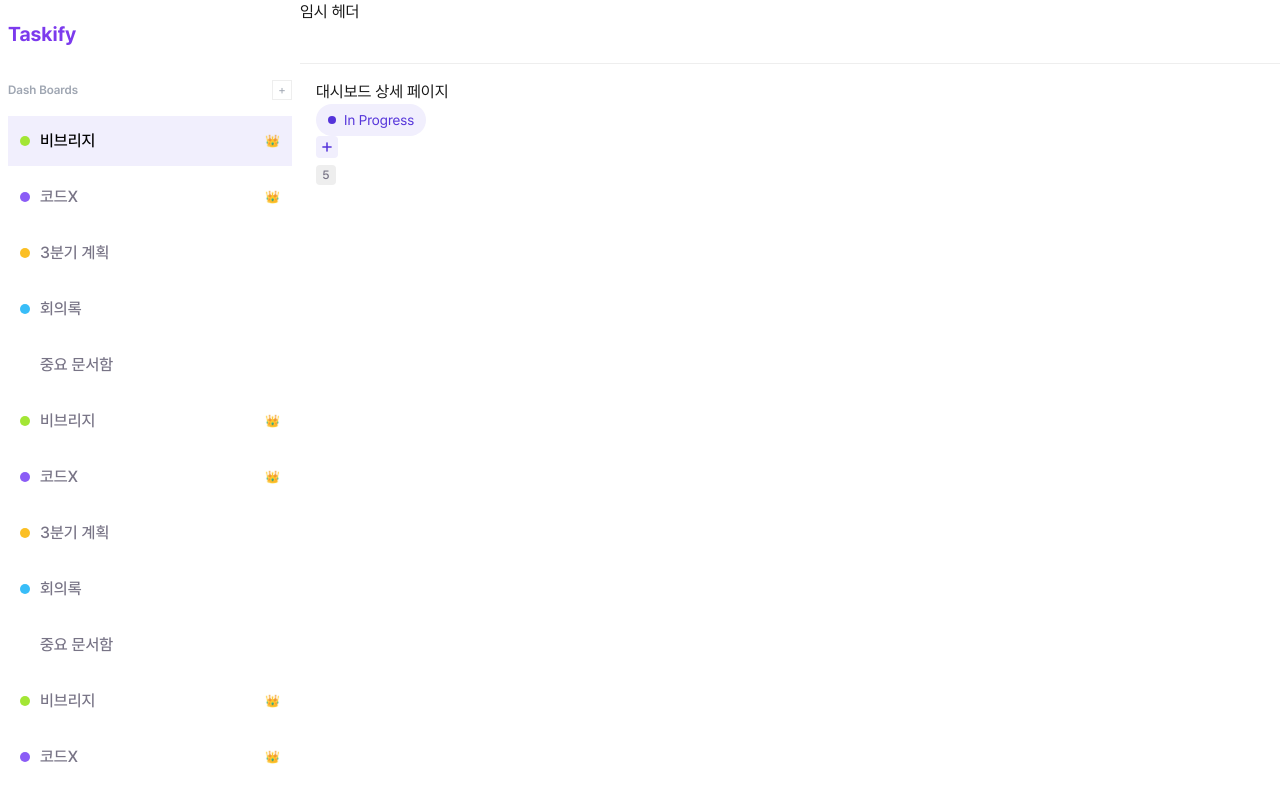
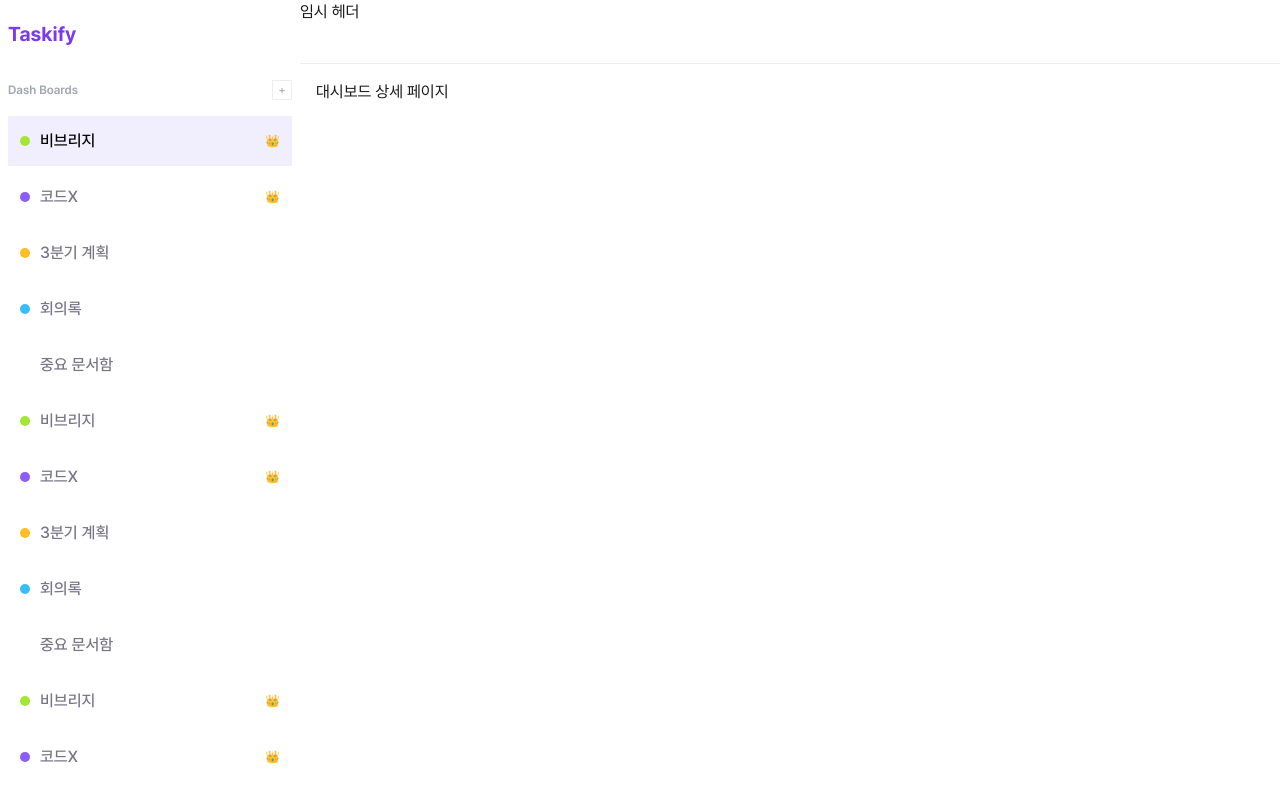
Before and after one commit to FrontEnd22-Part3-Team2-org/FrontEnd22-Part3-Team2, a Next.js app: page /dashboard/1 in a window 1280 px wide. Shown: the top 800 px of the page. Built offline with nearby package versions, Linux system fonts and the light colour scheme.

Commit message:
fix: dashboard page.tsx 내 테스트 코드 삭제

```diff
--- a/src/app/(main)/dashboard/[id]/page.tsx
+++ b/src/app/(main)/dashboard/[id]/page.tsx
@@ -4,18 +4,6 @@
  * @note 카드 생성, 수정, 삭제 시 화면이 즉각적으로 업데이트(상태 동기화) 되어야 합니다.
  */
 
-import AddItemChip from '@/components/common/Chip/AddItemChip';
-import CountCardChip from '@/components/common/Chip/CountCardChip';
-import StatusChip from '@/components/common/Chip/StatusChip';
-
 export default function DashboardPage() {
-  const value = 'todo';
-  return (
-    <div>
-      대시보드 상세 페이지
-      <StatusChip />
-      <AddItemChip />
-      <CountCardChip />
-    </div>
-  );
+  return <div>대시보드 상세 페이지</div>;
 }
```
